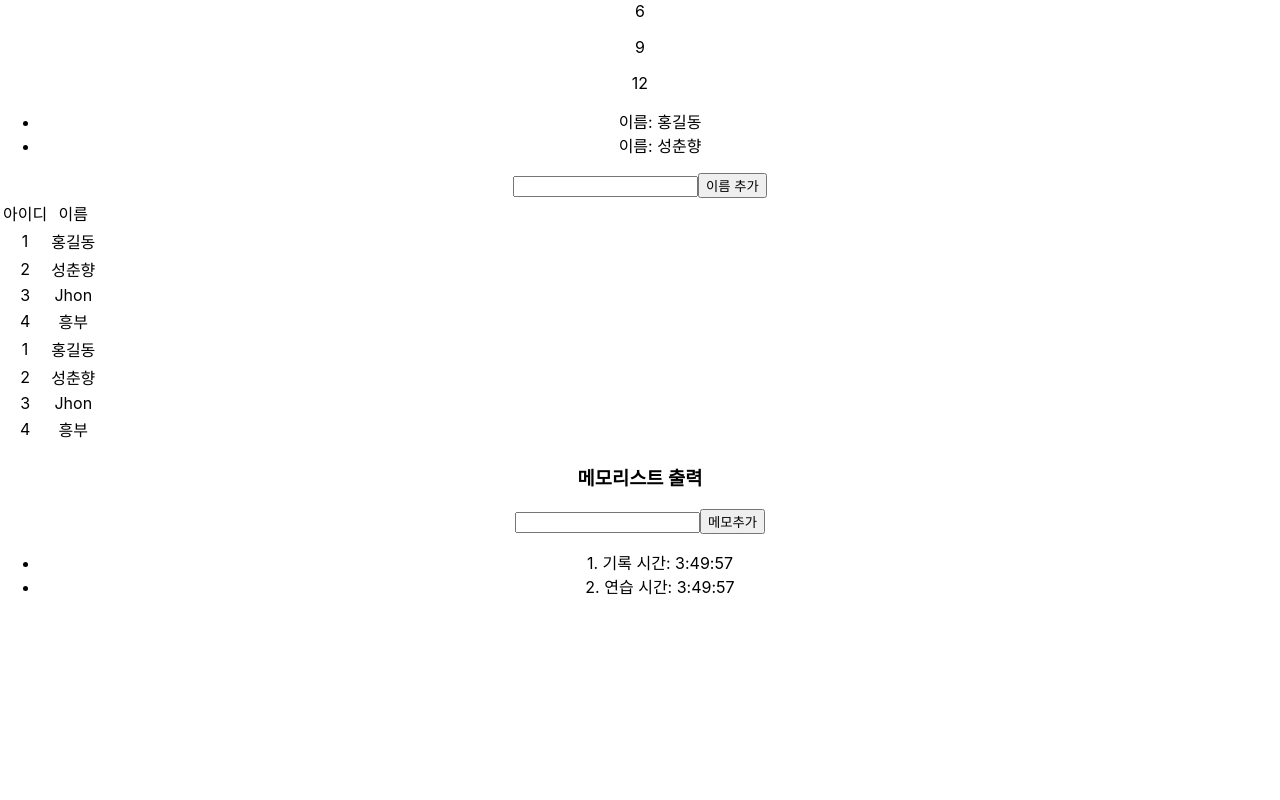
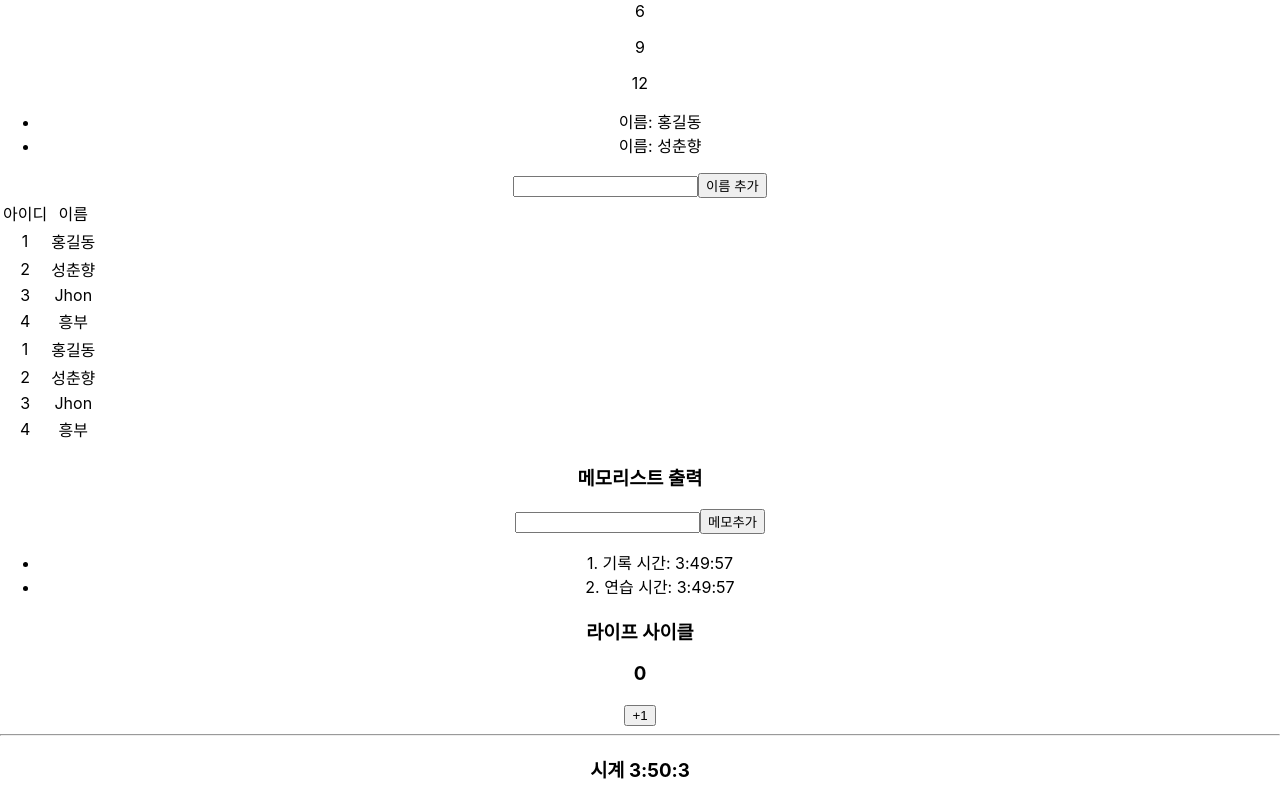
Before and after one commit to djdjdjdfh1/React, a React (Create React App) app in the folder first-react/: page / in a window 1280 px wide. Shown: the part 3305-4105 px from the top of the page. Before the commit the page ends 3919 px from the top, so only its background shows below. Built offline with nearby package versions, Linux system fonts and the light colour scheme; the HTML template or start-up script is replaced by a standard one.

Commit message:
0404 react

```diff
--- a/first-react/src/App.js
+++ b/first-react/src/App.js
@@ -18,6 +18,8 @@ import RefDomEvent from './components/RefDomEvent';
 import MapComp from './components/MapComp';
 
 import MemoComp from './components/MemoComp';
+
+import LifeCycle from './components/LifeCycle';
 // 리액트에서 오류가 뜨는 이유
 // 1. 존재하지 않는 컴퍼넌트 출력
 // (컴퍼넌트를 만든 이후에 이름은 가능하면 바꾸지 말 것)
@@ -72,6 +74,9 @@ function App() {
         input 태그로 입력, button 클릭 추가, li 클릭 삭제
       */}
       <MemoComp/>
+
+      {/* 라이프사이클 */}
+      <LifeCycle/>
     </div>
   );
 }
--- /dev/null
+++ b/first-react/src/components/LifeCycle.jsx
@@ -0,0 +1,46 @@
+import React, { Component } from 'react'
+
+export class LifeCycle extends Component {
+    constructor(props) {
+        super(props);
+        this.state = {
+            count : 0,
+            date : new Date(),
+        }
+    }
+    componentDidMount() {
+        console.log("마운트가 되었습니다");
+        setInterval(()=>{ this.setState({ date : new Date() }) }, 1000)
+    }
+    componentDidUpdate() {
+        console.log("업데이트가 되었습니다");
+    }
+    componentWillUnmount() {
+        console.log("컴퍼넌트가 언마운트 되었습니다");
+    }
+
+    printClock = (time) => {
+        const hours = time.getHours();
+        const minutes = time.getMinutes();
+        const seconds = time.getSeconds();
+        return `${hours}:${minutes}:${seconds}`
+    }
+
+  render() {
+    return (
+      <div>
+        <h3>라이프 사이클</h3>
+        <h3>{this.state.count}</h3>
+        <button
+        onClick={()=>{this.setState({count:this.state.count+1})}}
+        >
+            +1
+        </button>
+        <hr />
+        <h3>시계 {this.printClock(this.state.date)}</h3>
+      </div>
+    )
+  }
+}
+
+export default LifeCycle
```
Also changed, not shown: first-react/src/components/MapComp.jsx (line endings or trailing spaces).
